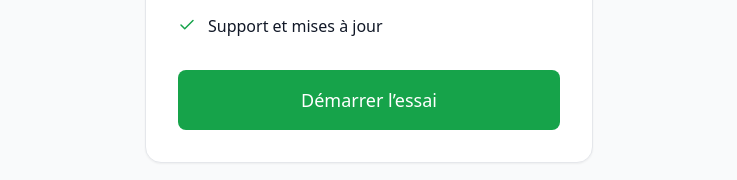
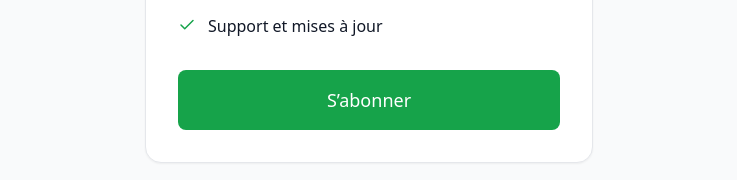
Before and after one commit to mathislavoie55-oss/bonavis.shop, a Next.js app: page / in a window 1280 px wide. Shown: the part 1483-1663 px from the top of the page, without its empty margins (271-1008 px from the left). Built offline with nearby package versions, Linux system fonts and the light colour scheme.

Commit message:
Change button text to S’abonner

```diff
--- a/app/page.tsx
+++ b/app/page.tsx
@@ -116,7 +116,7 @@ export default function Home() {
               disabled={loading}
               className="block w-full bg-bonavie-600 text-white py-4 rounded-lg font-medium hover:bg-bonavie-700 disabled:opacity-50 text-lg"
             >
-              {loading ? 'Chargement...' : 'Démarrer l’essai'}
+              {loading ? 'Chargement...' : 'S’abonner'}
             </button>
           </div>
         </div>
```
